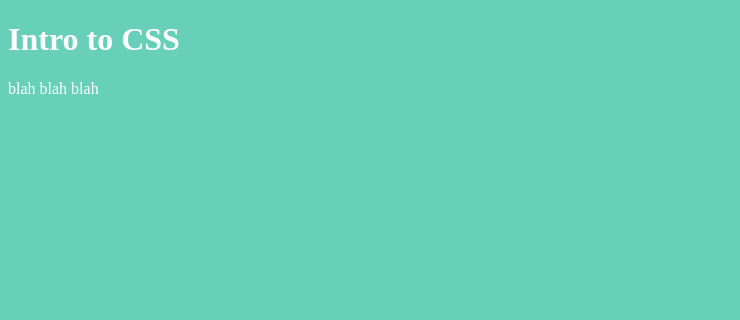
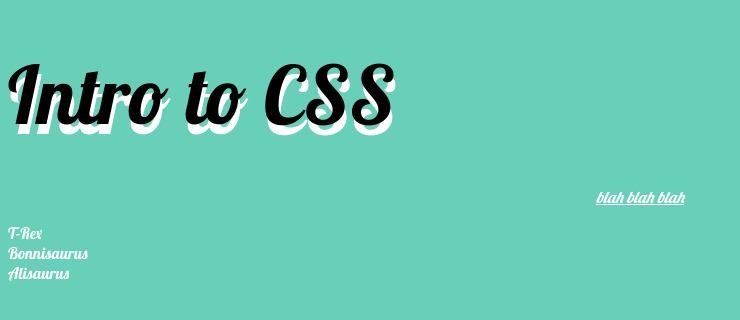
Before and after one commit to erinmilling/intro-to-css, a plain HTML site: page index.html in a window 1280 px wide. Shown: the whole page, without its empty margins (0-740 px from the left). Drawn offline with Linux system fonts and the light colour scheme.

Commit message:
formatted header, paragraph, list

```diff
--- a/css/main.css
+++ b/css/main.css
@@ -1,6 +1,7 @@
 /*This is a CSS comment */
 html {
   background-color: #68cfb8;
+  font-family: 'Lobster', cursive;
 
   /*
   black: #000000
@@ -10,3 +11,22 @@ html {
 
   color: #fff
 }
+  h1 {
+    color: #000000;
+    font-weight: normal;
+    font-size: 5rem;
+    line-height: 1;
+    text-shadow: 2px 10px white;
+  }
+  p {
+    font-style: italic;
+    text-decoration: underline;
+    text-align: center; /* left, center, right, justify */
+    font-family: 'Lobster', cursive;
+
+
+    }
+
+    ol { list-style-type: none;
+  /* none, decimal, circle, lower-alpha, lower roman, upper-alpha, upper roman, square, disk*/
+  padding: 0; }
--- a/index.html
+++ b/index.html
@@ -3,13 +3,20 @@
   <head>
     <meta charset=“utf-8”>
     <title>Intro to CSS</title>
-    <link href="css/main.css" rel="stylesheet"
+    <link href="css/main.css" rel="stylesheet">
+    <link href='http://fonts.googleapis.com/css?family=Lobster' rel='stylesheet' type='text/css'>
   </head>
 <body>
 
   <h1> Intro to CSS</h1>
   <p> blah blah blah</p>
 
+  <ol>
+    <li>T-Rex</li>
+    <li>Bonnisaurus</li>
+    <li>Alisaurus</li>
+  </ol>
+
 
 </body>
 </html>
```
